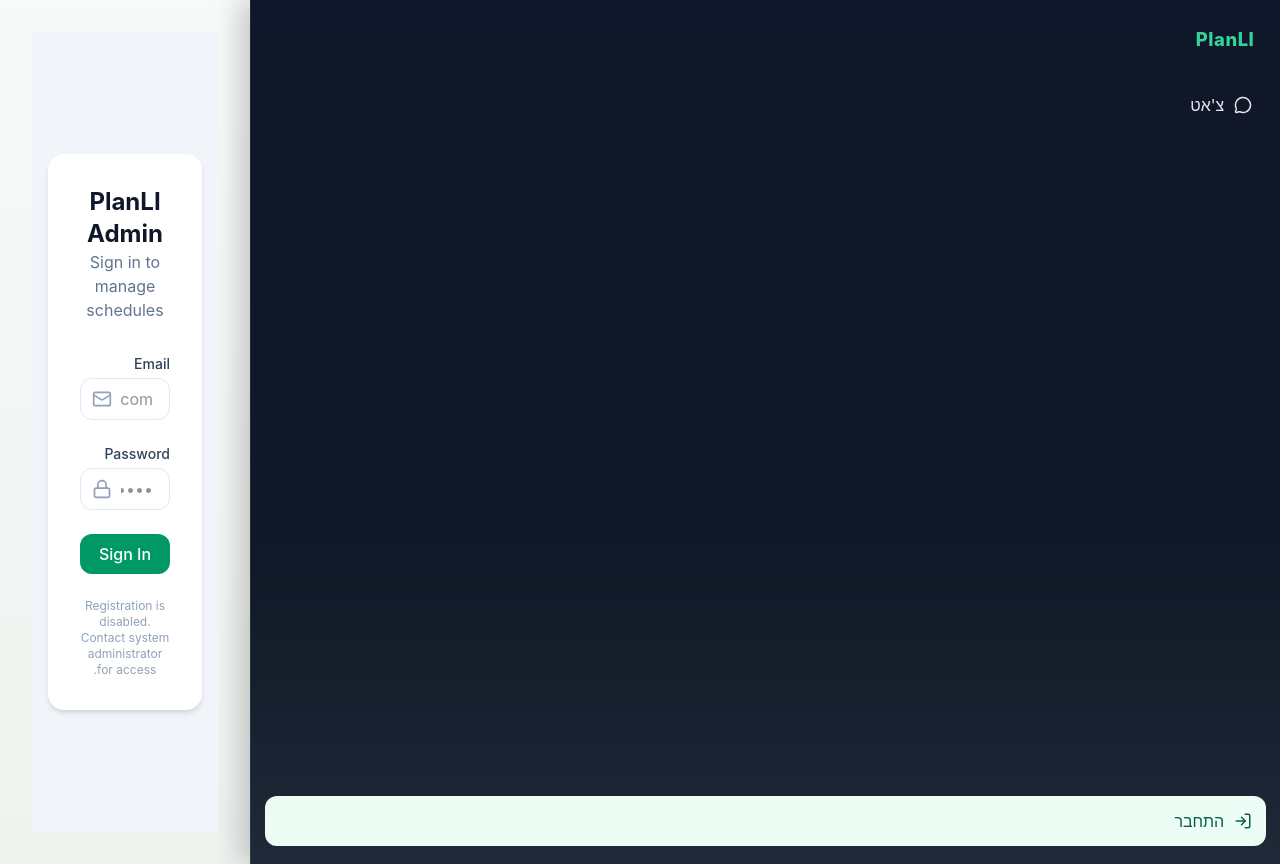
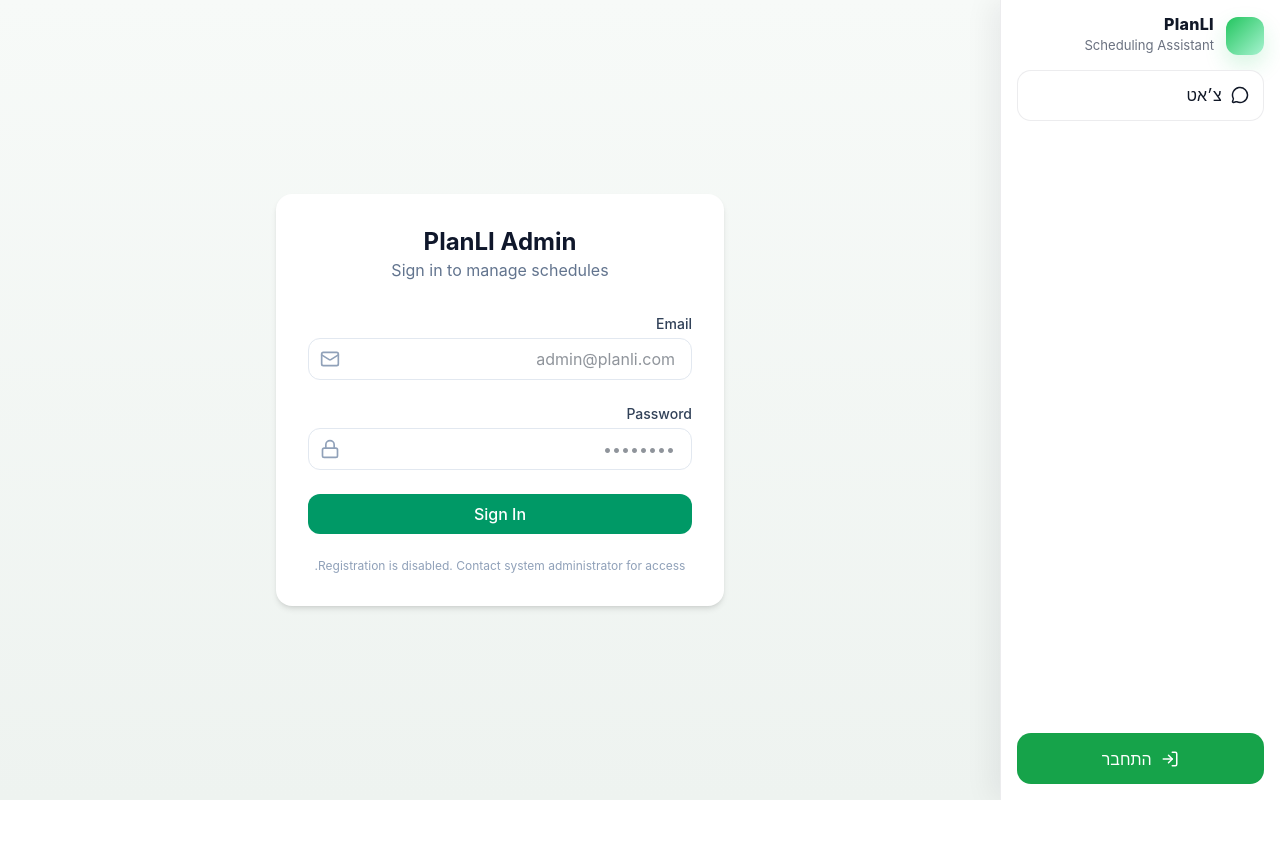
Before and after one commit to RoyNaor/PlanLi-Schedule, a React (Vite) app in the folder client/: page /login in a window 1280 px wide. After the commit the page ends 800 px from the top, so only its background shows below. Built offline with nearby package versions, Linux system fonts and the light colour scheme; no server answers.

Commit message:
fixed the bugs after the merge

```diff
--- a/client/src/App.css
+++ b/client/src/App.css
@@ -1,3 +1,4 @@
+/* הגדרות בסיסיות ומשתנים */
 :root {
   font-family: "Inter", "Segoe UI", sans-serif;
   color: #1f2937;
@@ -22,17 +23,166 @@
 .app-layout {
   min-height: 100vh;
   display: grid;
-  grid-template-columns: minmax(0, 1fr) 250px;
+  grid-template-columns: 280px minmax(0, 1fr);
+  grid-template-areas: "sidebar content";
   position: relative;
 }
 
 .app-content {
+  grid-area: content;
   min-height: 100vh;
   display: grid;
   place-items: center;
   padding: clamp(0.75rem, 3vw, 2rem);
 }
 
+/* Sidebar - עיצוב מודרני לבן/ירוק */
+.sidebar {
+  background: #ffffff;
+  color: #111827;
+  border-left: 1px solid rgba(17, 24, 39, 0.08);
+  padding: 1rem;
+  display: flex;
+  flex-direction: column;
+  gap: 0.9rem;
+  box-shadow: -10px 0 26px rgba(17, 24, 39, 0.06);
+  grid-area: sidebar;
+}
+
+.sidebar-top {
+  display: flex;
+  align-items: center;
+  justify-content: space-between;
+  gap: 0.75rem;
+}
+
+.sidebar-brand {
+  display: flex;
+  align-items: center;
+  gap: 0.75rem;
+  min-width: 0;
+}
+
+.sidebar-logo {
+  width: 38px;
+  height: 38px;
+  border-radius: 12px;
+  background: linear-gradient(135deg, #22c55e 0%, #a7f3d0 100%);
+  box-shadow: 0 10px 22px rgba(34, 197, 94, 0.18);
+}
+
+.sidebar-brand-text {
+  display: grid;
+  gap: 0.12rem;
+  min-width: 0;
+}
+
+.sidebar-title {
+  font-weight: 800;
+  letter-spacing: 0.02em;
+  line-height: 1.1;
+}
+
+.sidebar-subtitle {
+  font-size: 0.82rem;
+  color: #6b7280;
+  white-space: nowrap;
+  overflow: hidden;
+  text-overflow: ellipsis;
+}
+
+.sidebar-close {
+  display: none; /* יוצג רק במובייל */
+  border: 1px solid rgba(17, 24, 39, 0.08);
+  background: #ffffff;
+  color: #111827;
+  width: 38px;
+  height: 38px;
+  border-radius: 12px;
+  cursor: pointer;
+}
+
+/* ניווט וכפתורים בסיידבר */
+.sidebar-nav {
+  display: grid;
+  gap: 0.55rem;
+}
+
+.sidebar-link,
+.sidebar-auth {
+  border: 1px solid rgba(17, 24, 39, 0.08);
+  background: #ffffff;
+  color: #111827;
+  border-radius: 14px;
+  padding: 0.78rem 0.85rem;
+  display: inline-flex;
+  align-items: center;
+  gap: 0.6rem;
+  font: inherit;
+  cursor: pointer;
+  transition: transform 160ms ease, box-shadow 160ms ease, background 160ms ease;
+  text-decoration: none;
+}
+
+.sidebar-link:hover {
+  background: rgba(34, 197, 94, 0.08);
+  box-shadow: 0 10px 26px rgba(17, 24, 39, 0.08);
+  transform: translateY(-1px);
+}
+
+.sidebar-link.is-active {
+  background: rgba(34, 197, 94, 0.12);
+  border-color: rgba(34, 197, 94, 0.28);
+  box-shadow: 0 10px 26px rgba(34, 197, 94, 0.12);
+}
+
+.sidebar-footer {
+  margin-top: auto;
+  display: grid;
+  gap: 0.65rem;
+}
+
+.sidebar-auth {
+  background: #16a34a;
+  color: #ffffff;
+  border-color: rgba(22, 163, 74, 0.55);
+  justify-content: center;
+}
+
+.sidebar-auth:hover {
+  transform: translateY(-1px);
+  box-shadow: 0 12px 28px rgba(22, 163, 74, 0.22);
+  background: #15803d;
+}
+
+/* אלמנטים של ממשק המובייל */
+.burger-toggle {
+  position: fixed;
+  top: 0.9rem;
+  right: 0.9rem;
+  width: 44px;
+  height: 44px;
+  border-radius: 999px;
+  border: 1px solid rgba(17, 24, 39, 0.08);
+  background: #ffffff;
+  color: #111827;
+  display: none;
+  align-items: center;
+  justify-content: center;
+  cursor: pointer;
+  z-index: 60;
+  box-shadow: 0 10px 26px rgba(17, 24, 39, 0.12);
+}
+
+.sidebar-overlay {
+  position: fixed;
+  inset: 0;
+  background: rgba(17, 24, 39, 0.42);
+  z-index: 50;
+  border: none;
+}
+
+/* צ'אט */
 .chat-shell {
   width: min(920px, 100%);
   display: grid;
@@ -40,104 +190,8 @@
   direction: ltr;
 }
 
-.app-sidebar {
-  background: linear-gradient(180deg, #0f172a 0%, #111827 65%, #1f2937 100%);
-  color: #e5e7eb;
-  border-left: 1px solid rgba(255, 255, 255, 0.08);
-  padding: 1.1rem 0.9rem;
-  display: flex;
-  flex-direction: column;
-  gap: 0.7rem;
-  box-shadow: -10px 0 26px rgba(0, 0, 0, 0.2);
-}
-
-.sidebar-brand {
-  font-size: 1.15rem;
-  font-weight: 800;
-  letter-spacing: 0.03em;
-  color: #34d399;
-  margin-bottom: 0.4rem;
-  padding: 0.55rem 0.7rem;
-}
-
-.sidebar-link,
-.sidebar-auth {
-  border: 1px solid transparent;
-  background: transparent;
-  color: #e5e7eb;
-  border-radius: 12px;
-  padding: 0.75rem 0.8rem;
-  display: inline-flex;
-  align-items: center;
-  gap: 0.6rem;
-  font: inherit;
-  cursor: pointer;
-  transition: all 200ms ease;
-}
-
-.sidebar-link:hover,
-.sidebar-auth:hover {
-  background: rgba(52, 211, 153, 0.15);
-  border-color: rgba(52, 211, 153, 0.25);
-}
-
-.sidebar-link.is-active {
-  background: rgba(52, 211, 153, 0.18);
-  border-color: rgba(52, 211, 153, 0.42);
-  color: #ecfdf5;
-}
-
-.sidebar-auth {
-  margin-top: auto;
-  background: #ecfdf5;
-  color: #065f46;
-}
-
-.burger-toggle {
-  position: fixed;
-  top: 0.9rem;
-  right: 0.9rem;
-  width: 42px;
-  height: 42px;
-  border-radius: 999px;
-  border: 1px solid rgba(15, 23, 42, 0.1);
-  background: #ffffff;
-  color: #111827;
-  display: none;
-  align-items: center;
-  justify-content: center;
-  cursor: pointer;
-  z-index: 35;
-  box-shadow: 0 7px 20px rgba(15, 23, 42, 0.15);
-}
-
-.sidebar-overlay {
-  position: fixed;
-  inset: 0;
-  border: 0;
-  background: rgba(15, 23, 42, 0.44);
-  z-index: 25;
-}
-
-.chat-card {
-  background: #ffffff;
-  border: 1px solid #d8e8de;
-  border-radius: 18px;
-  box-shadow: 0 10px 28px rgba(16, 24, 40, 0.08);
-  overflow: hidden;
-}
-
-.chat-log {
-  min-height: 320px;
-  max-height: min(56vh, 640px);
-  overflow-y: auto;
-  display: grid;
-  gap: 0.7rem;
-  padding: 1rem;
-  background: #f9fcfa;
-}
-
-@media (max-width: 640px) {
+/* התאמה למובייל (רספונסיביות) */
+@media (max-width: 760px) {
   .app-layout {
     grid-template-columns: minmax(0, 1fr);
   }
@@ -146,94 +200,30 @@
     display: inline-flex;
   }
 
-  .app-sidebar {
+  .sidebar {
     position: fixed;
     top: 0;
     right: 0;
     bottom: 0;
-    width: min(78vw, 300px);
+    width: min(84vw, 320px);
     transform: translateX(110%);
     opacity: 0;
-    z-index: 30;
+    z-index: 55;
     transition: transform 320ms cubic-bezier(0.19, 1, 0.22, 1), opacity 220ms;
   }
 
-  .app-sidebar.is-open {
+  .sidebar.is-open {
     transform: translateX(0);
     opacity: 1;
   }
 
-  .app-content {
-    padding: 3.6rem 0.65rem 0.75rem;
+  .sidebar-close {
+    display: inline-flex;
+    align-items: center;
+    justify-content: center;
   }
 
-  .chat-card {
-    border-radius: 14px;
-  }
-
-  .chat-log {
-    min-height: 45vh;
-    max-height: 58vh;
-    padding: 0.85rem;
+  .app-content {
+    padding: 3.8rem 0.65rem 0.9rem;
   }
 }
-
-.empty-state {
-  text-align: center;
-  color: #4b5563;
-  padding: 1rem;
-}
-
-.error-banner {
-  margin: 0 1rem 0.8rem;
-  padding: 0.7rem;
-  border-radius: 10px;
-  background: #fef2f2;
-  color: #991b1b;
-  border: 1px solid #fecaca;
-}
-
-.typing-indicator {
-  display: inline-flex;
-  align-items: center;
-  gap: 0.5rem;
-}
-
-.typing-label::after {
-  content: "...";
-}
-
-.typing-dots {
-  display: inline-flex;
-  gap: 0.22rem;
-}
-
-.typing-dots i {
-  width: 0.36rem;
-  height: 0.36rem;
-  border-radius: 999px;
-  background: #047857;
-  opacity: 0.35;
-  animation: typing-bounce 1s infinite ease-in-out;
-}
-
-.typing-dots i:nth-child(2) {
-  animation-delay: 0.2s;
-}
-
-.typing-dots i:nth-child(3) {
-  animation-delay: 0.4s;
-}
-
-@keyframes typing-bounce {
-  0%,
-  100% {
-    transform: translateY(0);
-    opacity: 0.35;
-  }
-
-  50% {
-    transform: translateY(-3px);
-    opacity: 1;
-  }
-}
--- a/client/src/App.tsx
+++ b/client/src/App.tsx
@@ -6,13 +6,13 @@
   useLocation,
   useNavigate,
 } from "react-router-dom";
-import { LogIn, LogOut, Menu, MessageCircle, X } from "lucide-react";
+import { Menu } from "lucide-react";
 import "./App.css";
 import { ChatBot } from "./components/ChatBot";
 import LoginPage from "./pages/LoginPage";
 import { AuthService } from "./services/auth.service";
+import Sidebar from "./components/Sidebar";
 
-// Controls route-level access by reading and reacting to auth session changes.
 function App() {
   const navigate = useNavigate();
   const location = useLocation();
@@ -20,18 +20,14 @@
   const [sidebarOpen, setSidebarOpen] = useState(false);
 
   useEffect(() => {
-    // Keep React state synced with sessionStorage updates from auth flows.
-    const syncSession = () => {
-      setSession(AuthService.getSession());
-    };
-
+    const syncSession = () => setSession(AuthService.getSession());
     window.addEventListener("planli:session-changed", syncSession);
-    return () => {
+    return () =>
       window.removeEventListener("planli:session-changed", syncSession);
-    };
   }, []);
 
   useEffect(() => {
+    // כל מעבר עמוד סוגר את הסיידבר במובייל
     setSidebarOpen(false);
   }, [location.pathname]);
 
@@ -41,49 +37,35 @@
       navigate("/login", { replace: true });
       return;
     }
-
     navigate("/login");
   };
 
+  const handleNavigate = (path: string) => navigate(path);
+
   return (
     <div className="app-layout">
-      <button
-        type="button"
-        className="burger-toggle"
-        onClick={() => setSidebarOpen((prev) => !prev)}
-        aria-label={sidebarOpen ? "Close sidebar" : "Open sidebar"}
-      >
-        {sidebarOpen ? <X size={20} /> : <Menu size={20} />}
-      </button>
-
-      <aside className={`app-sidebar ${sidebarOpen ? "is-open" : ""}`}>
-        <div className="sidebar-brand">PlanLI</div>
-
+      {/* ✅ המבורגר מוצג רק כשהסיידבר סגור */}
+      {!sidebarOpen && (
         <button
           type="button"
-          className={`sidebar-link ${location.pathname === "/chat" ? "is-active" : ""}`}
-          onClick={() => navigate("/chat")}
+          className="burger-toggle"
+          onClick={() => setSidebarOpen(true)}
+          aria-label="פתח תפריט"
         >
-          <MessageCircle size={18} />
-          <span>צ'אט</span>
+          <Menu size={20} />
         </button>
+      )}
 
-        <button type="button" className="sidebar-auth" onClick={handleAuthAction}>
-          {session ? <LogOut size={18} /> : <LogIn size={18} />}
-          <span>{session ? "התנתק" : "התחבר"}</span>
-        </button>
-      </aside>
+      <Sidebar
+        open={sidebarOpen}
+        currentPath={location.pathname}
+        hasSession={Boolean(session)}
+        onClose={() => setSidebarOpen(false)}
+        onNavigate={handleNavigate}
+        onAuthAction={handleAuthAction}
+      />
 
-      {sidebarOpen ? (
-        <button
-          type="button"
-          className="sidebar-overlay"
-          onClick={() => setSidebarOpen(false)}
-          aria-label="Close sidebar overlay"
-        />
-      ) : null}
-
-      <div className="app-content">
+      <main className="app-content">
         <Routes>
           <Route
             path="/"
@@ -95,7 +77,7 @@
             element={session ? <ChatBot /> : <Navigate to="/login" replace />}
           />
         </Routes>
-      </div>
+      </main>
     </div>
   );
 }
--- /dev/null
+++ b/client/src/components/Sidebar.tsx
@@ -0,0 +1,75 @@
+import { LogIn, LogOut, MessageCircle, X } from "lucide-react";
+
+type SidebarProps = {
+  open: boolean;
+  currentPath: string;
+  hasSession: boolean;
+  onClose: () => void;
+  onNavigate: (path: string) => void;
+  onAuthAction: () => void;
+};
+
+export default function Sidebar({
+  open,
+  currentPath,
+  hasSession,
+  onClose,
+  onNavigate,
+  onAuthAction,
+}: SidebarProps) {
+  return (
+    <>
+      {/* Overlay במובייל */}
+      {open ? (
+        <button
+          type="button"
+          className="sidebar-overlay"
+          onClick={onClose}
+          aria-label="סגור תפריט"
+        />
+      ) : null}
+
+      <aside
+        className={`sidebar ${open ? "is-open" : ""}`}
+        aria-label="תפריט צד"
+      >
+        <div className="sidebar-top">
+          <div className="sidebar-brand">
+            <span className="sidebar-logo" aria-hidden="true" />
+            <div className="sidebar-brand-text">
+              <div className="sidebar-title">PlanLI</div>
+              <div className="sidebar-subtitle">Scheduling Assistant</div>
+            </div>
+          </div>
+
+          <button
+            type="button"
+            className="sidebar-close"
+            onClick={onClose}
+            aria-label="סגור תפריט"
+          >
+            <X size={18} />
+          </button>
+        </div>
+
+        <nav className="sidebar-nav">
+          <button
+            type="button"
+            className={`sidebar-link ${currentPath === "/chat" ? "is-active" : ""}`}
+            onClick={() => onNavigate("/chat")}
+          >
+            <MessageCircle size={18} />
+            <span>צ׳אט</span>
+          </button>
+        </nav>
+
+        <div className="sidebar-footer">
+          <button type="button" className="sidebar-auth" onClick={onAuthAction}>
+            {hasSession ? <LogOut size={18} /> : <LogIn size={18} />}
+            <span>{hasSession ? "התנתק" : "התחבר"}</span>
+          </button>
+        </div>
+      </aside>
+    </>
+  );
+}
--- a/client/src/pages/LoginPage.tsx
+++ b/client/src/pages/LoginPage.tsx
@@ -43,7 +43,6 @@
   };
 
   return (
-    <div className="min-h-screen bg-slate-100 flex items-center justify-center p-4">
     <div className="bg-white p-8 rounded-2xl shadow-md w-full max-w-md">
       <div className="text-center mb-8">
         <h1 className="text-2xl font-bold text-slate-900">PlanLI Admin</h1>
@@ -104,6 +103,5 @@
         Registration is disabled. Contact system administrator for access.
       </div>
     </div>
-    </div>
   );
 }
```
Lines whose indentation alone changed are shown as unchanged.
